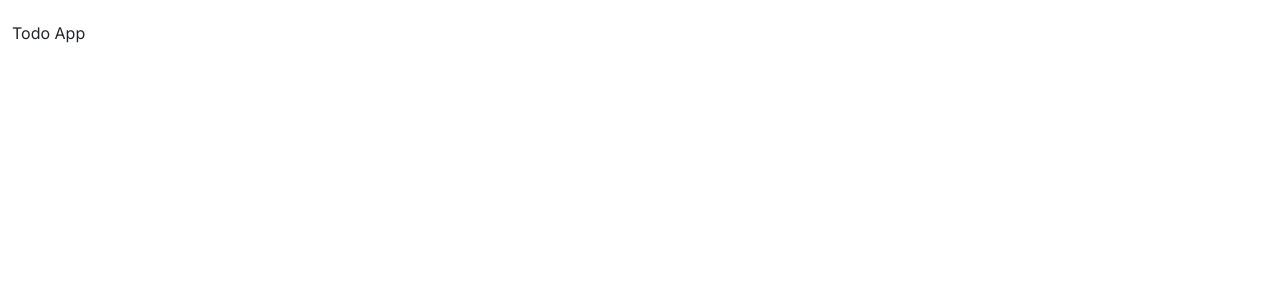
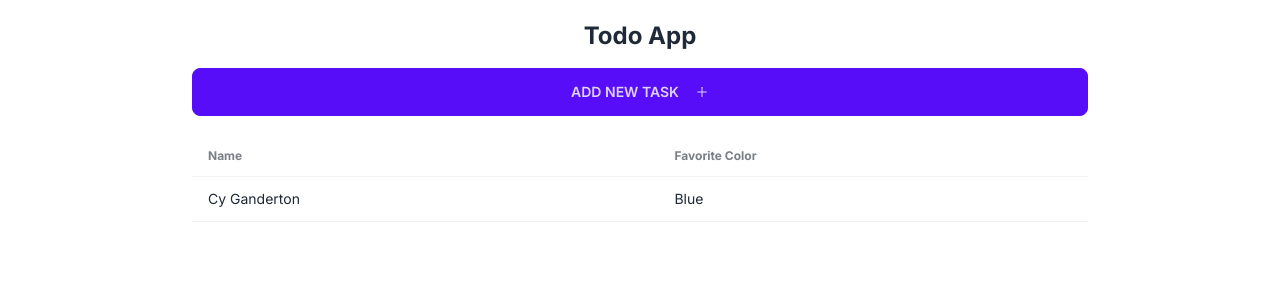
Before and after one commit to salehloke/loki-todo-app, a Next.js app: page / in a window 1280 px wide. Shown: the top 300 px of the page. Built offline with nearby package versions, Linux system fonts and the light colour scheme.

Commit message:
setup ui for todo page

```diff
--- a/package.json
+++ b/package.json
@@ -13,7 +13,8 @@
     "daisyui": "^3.9.2",
     "next": "13.5.4",
     "react": "^18",
-    "react-dom": "^18"
+    "react-dom": "^18",
+    "react-icons": "^4.11.0"
   },
   "devDependencies": {
     "@types/node": "^20",
--- a/src/app/components/AddTask.tsx
+++ b/src/app/components/AddTask.tsx
@@ -1,5 +1,9 @@
+import { AiOutlinePlus } from "react-icons/ai";
+
 export default function AddTask() {
-  return (
-   <button></button>
-  )
+    return (
+        <button className="btn btn-primary "> Add New Task
+            <AiOutlinePlus className="ml-2" />
+        </button>
+    )
 }
--- /dev/null
+++ b/src/app/components/TodoList.tsx
@@ -0,0 +1,24 @@
+
+
+export default function TodoList() {
+    return (
+        <div className="overflow-x-auto">
+            <table className="table">
+                {/* head */}
+                <thead>
+                    <tr>
+                        <th>Name</th>
+                        <th>Favorite Color</th>
+                    </tr>
+                </thead>
+                <tbody>
+                    {/* row 1 */}
+                    <tr>
+                        <td>Cy Ganderton</td>
+                        <td>Blue</td>
+                    </tr>
+                </tbody>
+            </table>
+        </div>
+    )
+}
--- a/src/app/layout.tsx
+++ b/src/app/layout.tsx
@@ -1,4 +1,4 @@
-import 'bootstrap/dist/css/bootstrap.min.css'
+// import 'bootstrap/dist/css/bootstrap.min.css'
 import './globals.css'
 import type { Metadata } from 'next'
 import { Inter } from 'next/font/google'
--- a/src/app/page.tsx
+++ b/src/app/page.tsx
@@ -1,9 +1,15 @@
 import Image from 'next/image'
+import AddTask from './components/AddTask'
+import TodoList from './components/TodoList'
 
 export default function Home() {
   return (
-    <main className='container mt-4'>
-      <h1>Todo App</h1>
+    <main className='max-w-4xl mx-auto mt-4'>
+      <div className='text-center my-5 flex flex-col gap-4'>
+        <h1 className='text-2xl font-bold'>Todo App</h1>
+        <AddTask />
+      </div>
+      <TodoList />
     </main>
   )
 }
--- a/tailwind.config.ts
+++ b/tailwind.config.ts
@@ -15,6 +15,6 @@
       },
     },
   },
-  plugins: [],
+  plugins: [require("daisyui")],
 };
 export default config;
```
Also changed, not shown: 1 other file (tests, documents, lock files or other folders).
